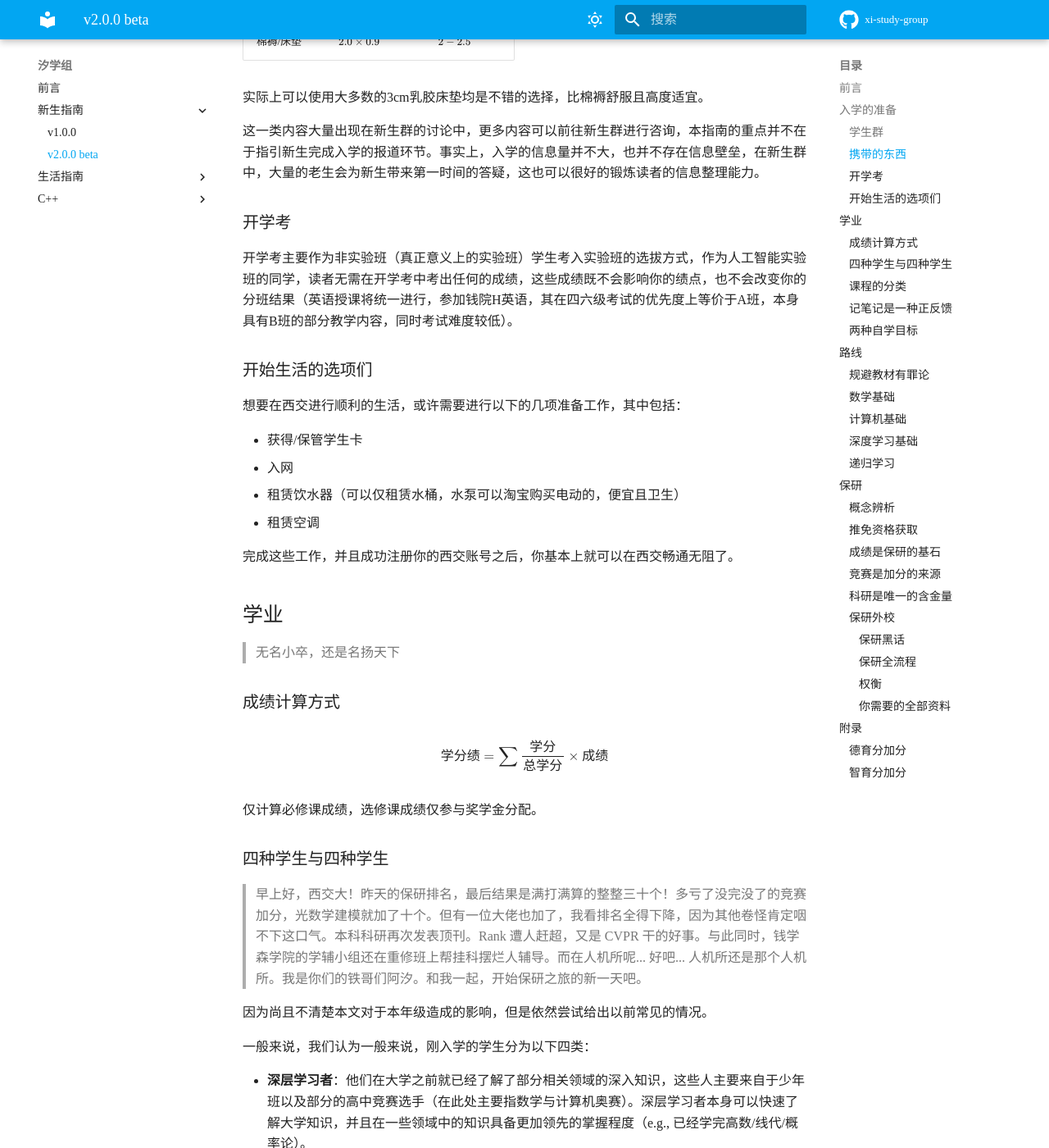
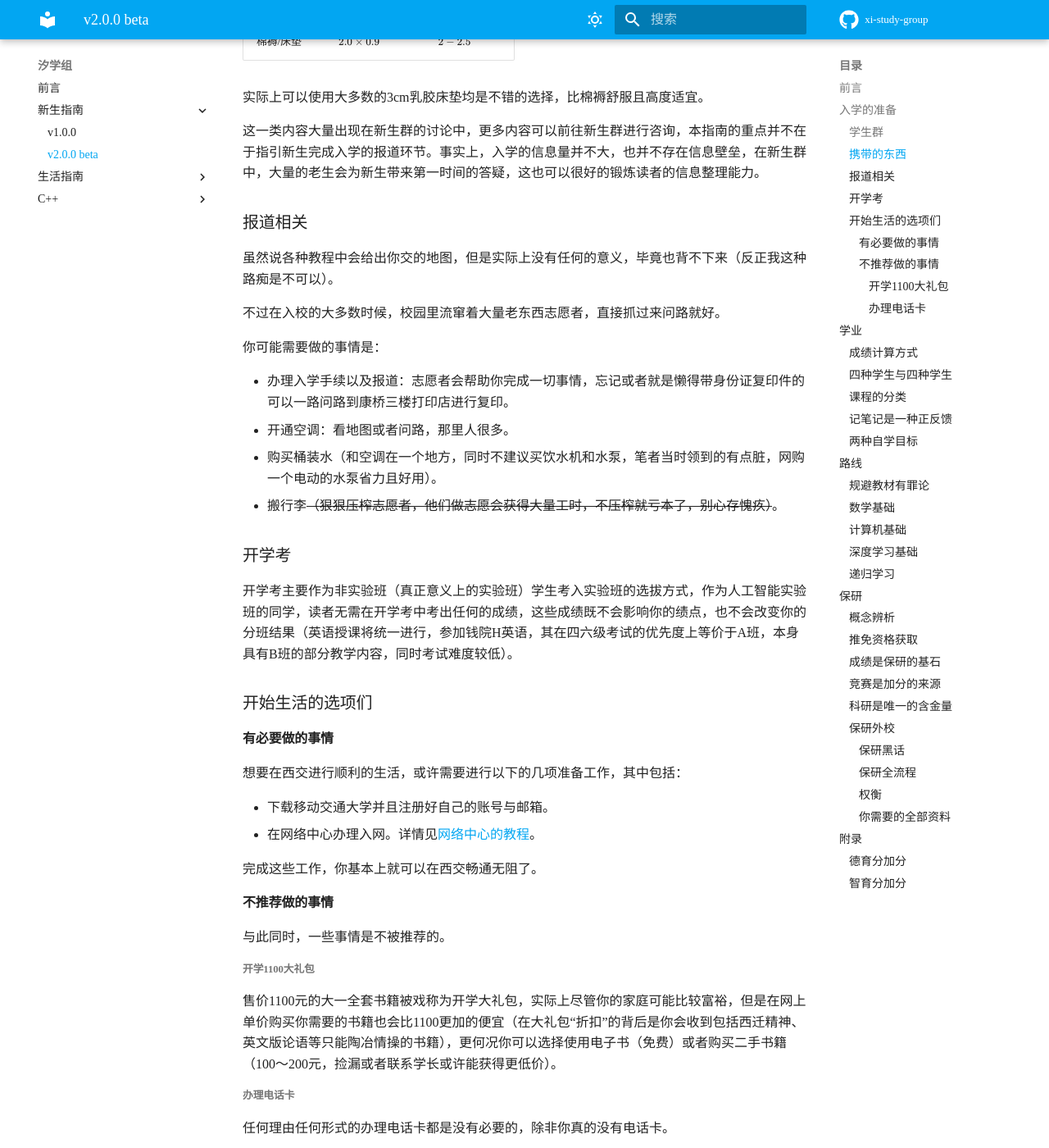
Before and after one commit to XiStudyGroup/XiStudyGroup, an MkDocs documentation site: the page built from docs/人工智能新生指南2024.md, in a window 1280 px wide and 1400 px high, scrolled down 1862 px. Shown: the whole window at 82% size. Built offline with MkDocs 1.6.1 and Material for MkDocs 9.7.7, drawn with Linux system fonts in a browser that asks for light colours; some web fonts are replaced; comment, search, counter and statistics services are not loaded; some of the changed text lies outside the part shown.

Commit message:
update guideline 2024
wants and not wants

```diff
--- a/docs/人工智能新生指南2024.md
+++ b/docs/人工智能新生指南2024.md
@@ -51,20 +51,47 @@ Written by Axi
 
 这一类内容大量出现在新生群的讨论中，更多内容可以前往新生群进行咨询，本指南的重点并不在于指引新生完成入学的报道环节。事实上，入学的信息量并不大，也并不存在信息壁垒，在新生群中，大量的老生会为新生带来第一时间的答疑，这也可以很好的锻炼读者的信息整理能力。
 
+### 报道相关
+
+虽然说各种教程中会给出你交的地图，但是实际上没有任何的意义，毕竟也背不下来（反正我这种路痴是不可以）。
+
+不过在入校的大多数时候，校园里流窜着大量老东西志愿者，直接抓过来问路就好。
+
+你可能需要做的事情是：
+
+- 办理入学手续以及报道：志愿者会帮助你完成一切事情，忘记或者就是懒得带身份证复印件的可以一路问路到康桥三楼打印店进行复印。
+- 开通空调：看地图或者问路，那里人很多。
+- 购买桶装水（和空调在一个地方，同时不建议买饮水机和水泵，笔者当时领到的有点脏，网购一个电动的水泵省力且好用）。
+- 搬行李<del>（狠狠压榨志愿者，他们做志愿会获得大量工时，不压榨就亏本了，别心存愧疚）</del>。
+
 ### 开学考
 
 开学考主要作为非实验班（真正意义上的实验班）学生考入实验班的选拔方式，作为人工智能实验班的同学，读者无需在开学考中考出任何的成绩，这些成绩既不会影响你的绩点，也不会改变你的分班结果（英语授课将统一进行，参加钱院H英语，其在四六级考试的优先度上等价于A班，本身具有B班的部分教学内容，同时考试难度较低）。
 
 ### 开始生活的选项们
 
+#### 有必要做的事情
+
 想要在西交进行顺利的生活，或许需要进行以下的几项准备工作，其中包括：
 
-- 获得/保管学生卡
-- 入网
-- 租赁饮水器（可以仅租赁水桶，水泵可以淘宝购买电动的，便宜且卫生）
-- 租赁空调
+- 下载移动交通大学并且注册好自己的账号与邮箱。
+- 在网络中心办理入网。详情见[网络中心的教程](https://nic.xjtu.edu.cn/info/1048/7939.htm)。
 
-完成这些工作，并且成功注册你的西交账号之后，你基本上就可以在西交畅通无阻了。
+完成这些工作，你基本上就可以在西交畅通无阻了。
+
+#### 不推荐做的事情
+
+与此同时，一些事情是不被推荐的。
+
+##### 开学1100大礼包
+
+售价1100元的大一全套书籍被戏称为开学大礼包，实际上尽管你的家庭可能比较富裕，但是在网上单价购买你需要的书籍也会比1100更加的便宜（在大礼包“折扣”的背后是你会收到包括西迁精神、英文版论语等只能陶冶情操的书籍），更何况你可以选择使用电子书（免费）或者购买二手书籍（100～200元，捡漏或者联系学长或许能获得更低价）。
+
+##### 办理电话卡
+
+任何理由任何形式的办理电话卡都是没有必要的，除非你真的没有电话卡。
+
+办理电话卡不会有低价不会有优惠不会对你有任何的帮助，特别是对于入校园网，使用你本身的电话卡即可，除非你想要支持电信事业发展。
 
 ## 学业
 
```
